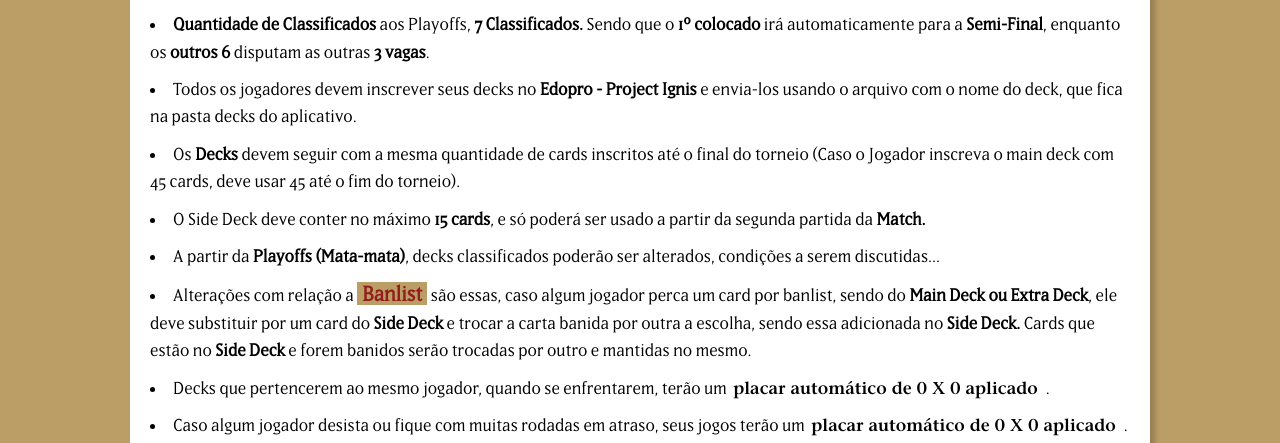
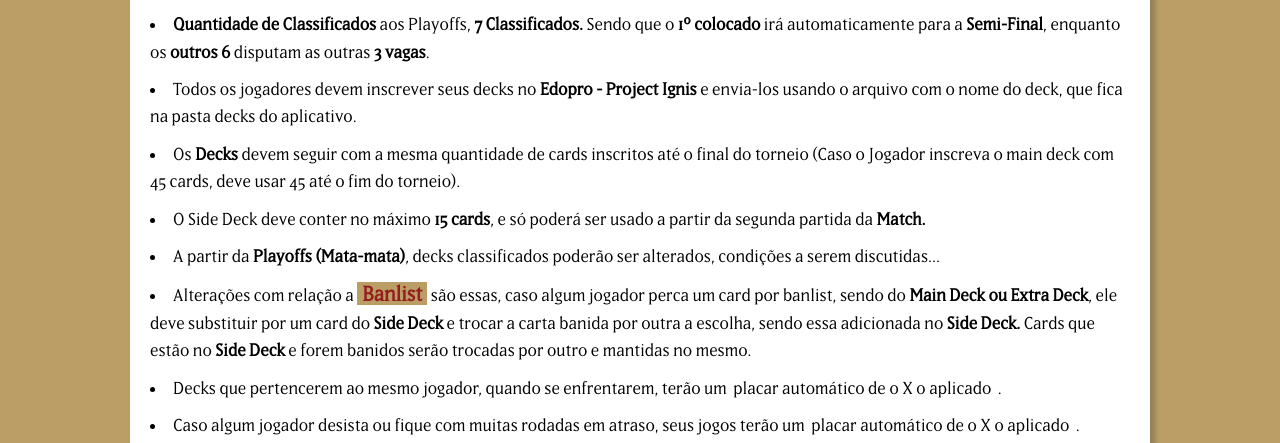
Before and after one commit to Robson-Lima-Jr/Yugioh-Serra-Negra, a plain HTML site: page index.html in a window 1280 px wide. Shown: the part 509-952 px from the top of the page. Drawn offline with Linux system fonts and the light colour scheme.

Commit message:
Remover fontes extras

```diff
--- a/style/style.css
+++ b/style/style.css
@@ -18,23 +18,10 @@
     font-weight: normal;
 }
 
-@font-face {
-    font-family: "type-card";
-    src: url("../fonts/Yu-Gi-Oh! ITC Stone Serif Small Caps Bold.otf") format("opentype"), url("../fonts/Yu-Gi-Oh! ITC Stone Serif Small Caps Bold.ttf") format("truetype");
-    font-weight: normal;
-}
-
-@font-face {
-    font-family: "edition-card";
-    src: url("../fonts/Stone Serif Semibold.otf") format("opentype"), url("../fonts/Stone Serif Semibold.ttf") format("truetype");
-    font-weight: normal;
-}
 
 :root {
     --fonte-titulos: "name-card", serif;
-    --fonte-menus: "type-card", serif;
     --fonte-texto: "effect-card", serif;
-    --fonte-rodape: "edition-card", serif;
     --fonte-obs: "normal-card", serif;
 
     --cor0: #bb9d66;
```
Also changed, not shown: fonts/Stone Serif Semibold.otf (deleted), fonts/Stone Serif Semibold.ttf (deleted), fonts/Yu-Gi-Oh! ITC Stone Serif Small Caps Bold.otf (deleted), fonts/Yu-Gi-Oh! ITC Stone Serif Small Caps Bold.ttf (deleted).
